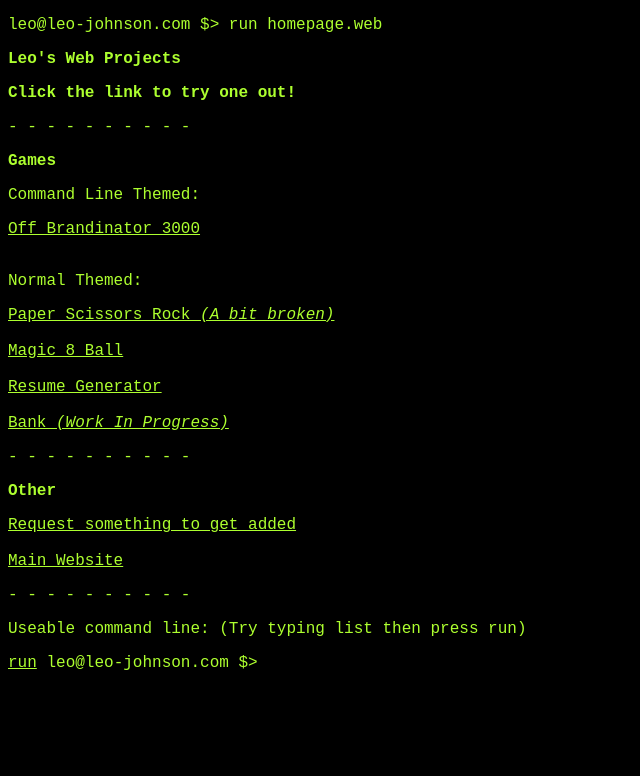
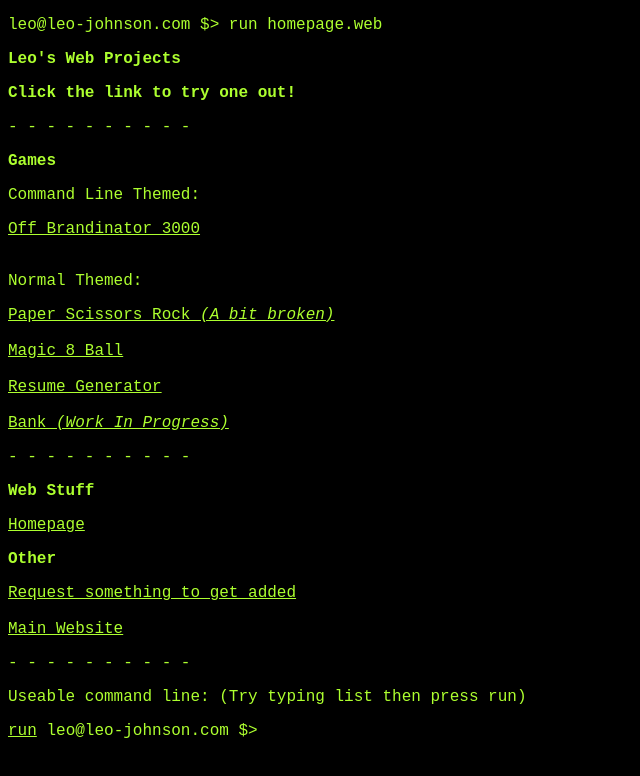
Before and after one commit to LeoTech8/My-Website, a plain HTML site: page projects/index.html in a window 1280 px wide. Shown: the whole page, without its empty margins (0-640 px from the left). Drawn offline with Linux system fonts and the light colour scheme.

Commit message:
Update index.html

```diff
--- a/projects/index.html
+++ b/projects/index.html
@@ -63,6 +63,8 @@
 <a href='https://leo-johnson.com/projects/bank/index.html'">Bank <i>(Work In Progress)</i></a>
 </br>
 <p>- - - - -  - - - - -</p>
+<p><b>Web Stuff</b></p>
+<a href="https://www.leo-johnson.com/projects/homepage/index.html">Homepage</a>
 <p><b>Other</b></p>
 <a href="mailto:johnson.james.leo@gmail.com?subject=Website Idea">Request something to get added</a>
 <br>
```
